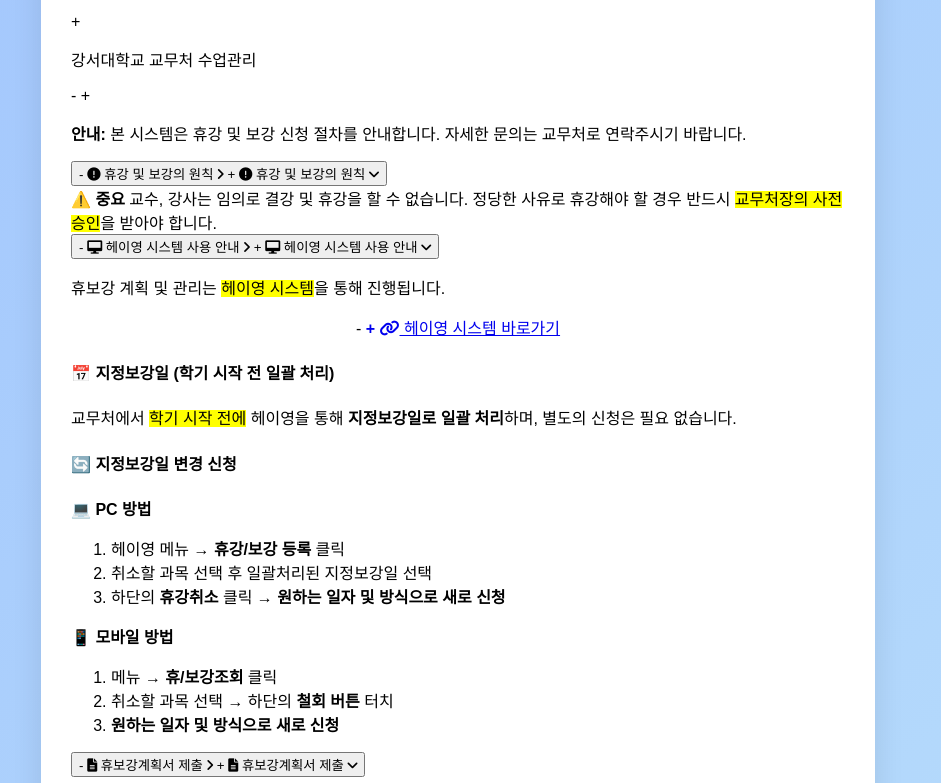
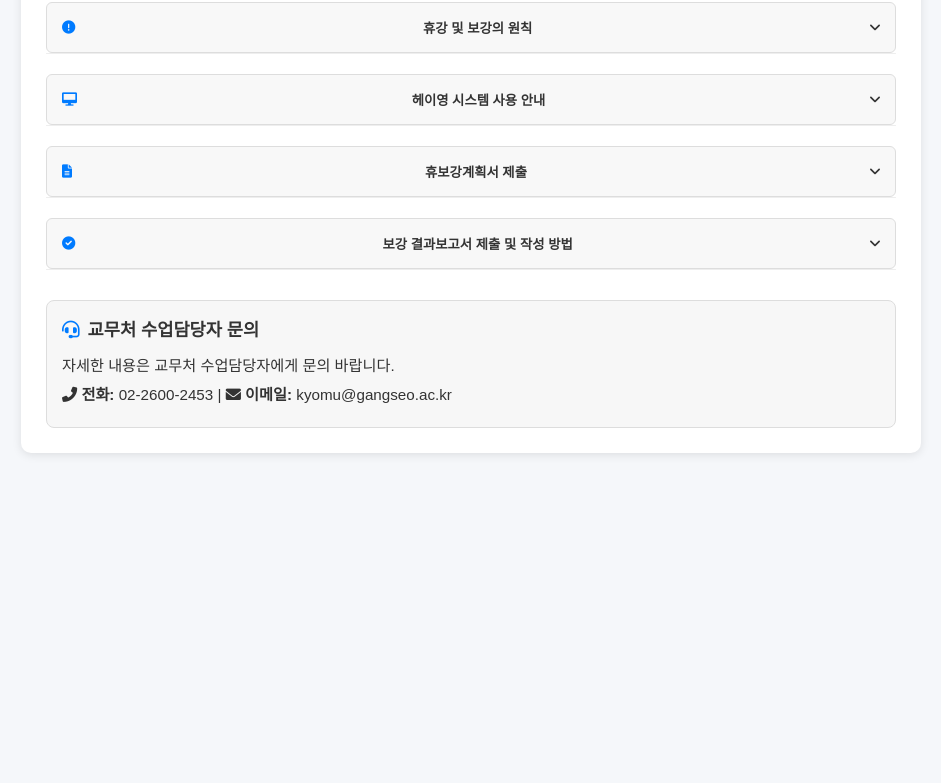
Before and after one commit to GSUKYOMU/GSUKyomu, a plain HTML site: page adjust.html in a window 1280 px wide. Shown: the part 332-1115 px from the top of the page, without its empty margins (169-1110 px from the left). After the commit the page ends 805 px from the top, so only its background shows below. Drawn offline with Linux system fonts and the light colour scheme.

Commit message:
Update adjust.html

```diff
--- a/adjust.html
+++ b/adjust.html
@@ -4,8 +4,202 @@
     <meta charset="UTF-8">
     <meta name="viewport" content="width=device-width, initial-scale=1.0">
     <title>강서대학교 교무처 - 휴보강 신청 안내</title>
-     <link rel="stylesheet" href="style.css">
     <link rel="stylesheet" href="https://cdnjs.cloudflare.com/ajax/libs/font-awesome/6.0.0-beta3/css/all.min.css">
+    <style>
+        /* 기본 레이아웃 및 폰트 */
+        * { box-sizing: border-box; margin: 0; padding: 0; }
+        body {
+            font-family: 'Noto Sans KR', sans-serif;
+            background-color: #f5f7fa;
+            line-height: 1.6;
+            color: #333;
+        }
+        .container {
+            max-width: 900px;
+            margin: 20px auto;
+            background: #fff;
+            padding: 25px;
+            border-radius: 10px;
+            box-shadow: 0 2px 10px rgba(0,0,0,0.1);
+        }
+        .back-link {
+            display: inline-flex;
+            align-items: center;
+            text-decoration: none;
+            color: #007bff;
+            margin-bottom: 20px;
+            font-weight: 500;
+            font-size: 0.9em;
+        }
+
+        /* 1. 페이지 헤더 (page-hero 스타일 적용) */
+        .page-hero {
+            text-align: center;
+            margin-bottom: 30px;
+            padding: 20px;
+            border-radius: 10px;
+            background: #f0f8ff; /* 성적 페이지와 동일한 색상 */
+            border: 1px solid #cce5ff;
+        }
+        .page-hero i {
+            color: #007bff;
+            margin-bottom: 5px;
+            font-size: 1.5em;
+        }
+        .page-hero h1 {
+            font-size: 1.8em;
+            font-weight: 700;
+            color: #333;
+            margin-bottom: 5px;
+        }
+        .page-hero p {
+            font-size: 1em;
+            color: #555;
+        }
+
+        /* 2. 일반 안내 박스 스타일 */
+        .info-box-header {
+            background-color: #fff3cd;
+            color: #856404;
+            padding: 10px 15px;
+            border: 1px solid #ffeeba;
+            border-radius: 5px;
+            margin-bottom: 20px;
+            font-size: 0.95em;
+        }
+
+        /* 3. 아코디언 스타일 (.accordion-header-new 및 .accordion-content-new에 적용) */
+        .accordion-header-new {
+            width: 100%;
+            background-color: #f8f8f8;
+            padding: 15px;
+            font-weight: 600;
+            cursor: pointer;
+            display: flex;
+            justify-content: space-between;
+            align-items: center;
+            color: #333;
+            border: 1px solid #ddd;
+            border-radius: 6px;
+            margin-bottom: 10px;
+            text-align: left;
+            transition: all 0.3s ease;
+        }
+        .accordion-header-new.active {
+            background-color: #e6f0ff;
+            border-color: #007bff;
+        }
+        .accordion-header-new i.fas:first-child {
+            margin-right: 10px;
+            color: #007bff; /* 아이콘 색상 */
+        }
+        .toggle-icon {
+            transition: transform 0.3s;
+        }
+        .accordion-header-new.active .toggle-icon {
+            transform: rotate(180deg);
+        }
+        .accordion-content-new {
+            max-height: 0;
+            overflow: hidden;
+            padding-left: 15px;
+            padding-right: 15px;
+            background-color: #fff;
+            border-left: 1px solid #eee;
+            border-right: 1px solid #eee;
+            border-bottom: 1px solid #eee;
+            margin-top: -10px;
+            margin-bottom: 20px;
+            border-radius: 0 0 6px 6px;
+            transition: max-height 0.4s ease-in-out, padding 0.4s ease-in-out;
+            font-size: 0.95em;
+        }
+        /* 아코디언 내부 요소 스타일 */
+        .accordion-content-new h4 {
+            margin-top: 25px;
+            color: #007bff;
+            font-size: 1.1em;
+        }
+        .accordion-content-new ol, .accordion-content-new ul {
+            margin-left: 20px;
+            padding-left: 0;
+            margin-top: 10px;
+            margin-bottom: 15px;
+            list-style: disc;
+        }
+        .accordion-content-new ol {
+            list-style-type: decimal;
+        }
+        .accordion-content-new li {
+            margin-bottom: 5px;
+            color: #555;
+        }
+        .accordion-content-new mark {
+            background-color: #ffc;
+            padding: 2px 4px;
+        }
+        .important-warning {
+            padding: 15px;
+            margin: 15px 0;
+            border-left: 5px solid #dc3545;
+            background-color: #fcebeb;
+            border-radius: 4px;
+            color: #333;
+        }
+        .important-warning strong {
+            color: #dc3545;
+            display: block;
+            margin-bottom: 5px;
+        }
+        .report-item {
+            display: flex;
+            align-items: flex-start;
+            margin-bottom: 15px;
+            border-bottom: 1px dashed #eee;
+            padding-bottom: 10px;
+        }
+        .item-icon {
+            font-size: 1.2em;
+            color: #28a745;
+            margin-right: 15px;
+        }
+        .item-content strong {
+            color: #333;
+        }
+
+        /* 4. 문의 박스 스타일 (성적 페이지와 동일) */
+        .contact-box {
+            margin-top: 30px;
+            background-color: #f7f7f7; /* 연한 회색 배경 */
+            padding: 15px;
+            border-radius: 8px;
+            border: 1px solid #ddd;
+        }
+        .contact-box h3 {
+            margin-top: 0;
+            color: #333;
+            margin-bottom: 10px;
+            font-size: 1.1em;
+            display: flex;
+            align-items: center;
+        }
+        .contact-box h3 i {
+            margin-right: 8px;
+            color: #007bff;
+        }
+        .contact-box p {
+            margin: 5px 0;
+            font-size: 0.95em;
+        }
+        .contact-box a {
+            text-decoration: none;
+            color: #333;
+        }
+        .contact-box a:hover {
+            color: #007bff;
+        }
+
+    </style>
 </head>
 <body>
     <div class="background-wrap">
@@ -14,24 +208,18 @@
                 <i class="fas fa-arrow-left"></i> 메인으로 돌아가기
             </a>
 
--            <div class="adjust-page-header" id="상단">
--                <h1 style="font-size: 2em; font-weight: 700; color: #333; margin-bottom: 5px;">휴보강 신청 안내</h1>
--                <p style="font-size: 1.1em; color: #555; margin-bottom: 15px;">강서대학교 교무처 수업관리</p>
-+            <div class="adjust-page-header page-hero" id="상단">
-+                <i class="fas fa-chalkboard-teacher"></i>
-+                <h1>휴보강 신청 안내</h1>
-+                <p>강서대학교 교무처 수업관리</p>
+            <div class="adjust-page-header page-hero" id="상단">
+                <i class="fas fa-chalkboard-teacher"></i>
+                <h1>휴보강 신청 안내</h1>
+                <p>강서대학교 교무처 수업관리</p>
             </div>
--
-+
+
             <div class="info-box-header">
                 <p><strong>안내:</strong> 본 시스템은 휴강 및 보강 신청 절차를 안내합니다. 자세한 문의는 교무처로 연락주시기 바랍니다.</p>
             </div>
 
-             <!-- 🔗 id="원칙" 추가 -->
             <button class="accordion-header-new" data-content-id="content1" id="원칙">
--                <i class="fas fa-exclamation-circle"></i> 휴강 및 보강의 원칙 <i class="fas fa-angle-right"></i>
-+                <i class="fas fa-exclamation-circle"></i> 휴강 및 보강의 원칙 <i class="fas fa-angle-down toggle-icon"></i>
+                <i class="fas fa-exclamation-circle"></i> 휴강 및 보강의 원칙 <i class="fas fa-angle-down toggle-icon"></i>
             </button>
             <div class="accordion-content-new" id="content1">
                 <div class="important-warning">
@@ -40,16 +228,13 @@
                 </div>
             </div>
 
-             <!-- 🔗 id="헤이영" 추가 -->
             <button class="accordion-header-new" data-content-id="content2" id="헤이영">
--                <i class="fas fa-desktop"></i> 헤이영 시스템 사용 안내 <i class="fas fa-angle-right"></i>
-+                <i class="fas fa-desktop"></i> 헤이영 시스템 사용 안내 <i class="fas fa-angle-down toggle-icon"></i>
+                <i class="fas fa-desktop"></i> 헤이영 시스템 사용 안내 <i class="fas fa-angle-down toggle-icon"></i>
             </button>
             <div class="accordion-content-new" id="content2">
                 <p>휴보강 계획 및 관리는 <mark>헤이영 시스템</mark>을 통해 진행됩니다.</p>
                 <div style="text-align: center; margin: 15px 0;">
--                    <a href="https://campus.heyoung.co.kr/" target="_blank" class="content-link" style="text-decoration: none; font-weight: bold;">
-+                    <a href="https://campus.heyoung.co.kr/" target="_blank" class="content-link">
+                    <a href="https://campus.heyoung.co.kr/" target="_blank" class="content-link" style="text-decoration: none; color: #007bff; font-weight: bold;">
                         <i class="fas fa-link"></i> 헤이영 시스템 바로가기
                     </a>
                 </div>
@@ -59,28 +244,26 @@
 
                 <h4>🔄 지정보강일 변경 신청</h4>
                 <p style="font-weight: bold; margin-bottom: 5px;">💻 PC 방법</p>
-                 <ol style="list-style-type: decimal;">
+                <ol>
                     <li>헤이영 메뉴 → <strong>휴강/보강 등록</strong> 클릭</li>
                     <li>취소할 과목 선택 후 일괄처리된 지정보강일 선택</li>
                     <li>하단의 <strong>휴강취소</strong> 클릭 → <strong>원하는 일자 및 방식으로 새로 신청</strong></li>
                 </ol>
 
                 <p style="font-weight: bold; margin-bottom: 5px;">📱 모바일 방법</p>
-                 <ol style="list-style-type: decimal;">
+                <ol>
                     <li>메뉴 → <strong>휴/보강조회</strong> 클릭</li>
                     <li>취소할 과목 선택 → 하단의 <strong>철회 버튼</strong> 터치</li>
                     <li><strong>원하는 일자 및 방식으로 새로 신청</strong></li>
                 </ol>
             </div>
 
-             <!-- 🔗 id="계획서" 추가 -->
             <button class="accordion-header-new" data-content-id="content3" id="계획서">
--                <i class="fas fa-file-alt"></i> 휴보강계획서 제출 <i class="fas fa-angle-right"></i>
-+                <i class="fas fa-file-alt"></i> 휴보강계획서 제출 <i class="fas fa-angle-down toggle-icon"></i>
+                <i class="fas fa-file-alt"></i> 휴보강계획서 제출 <i class="fas fa-angle-down toggle-icon"></i>
             </button>
             <div class="accordion-content-new" id="content3">
                 <h4>🖨️ 헤이영 휴보강계획서 출력 및 제출 절차</h4>
-                 <ol style="list-style-type: decimal;">
+                <ol>
                     <li>PC 헤이영 → 메뉴 중 <strong>"휴강/보강 수업조회"</strong> 클릭</li>
                     <li>오른쪽으로 스크롤하여 <strong>"휴보강계획서 [보기]"</strong> 클릭</li>
                     <li>매 교시별로 출력 후 우측하단에 <strong>본인 서명</strong></li>
@@ -106,10 +289,8 @@
                 </ul>
             </div>
 
-             <!-- 🔗 id="보고서" 추가 -->
             <button class="accordion-header-new" data-content-id="content4" id="보고서">
--                <i class="fas fa-check-circle"></i> 보강 결과보고서 제출 및 작성 방법 <i class="fas fa-angle-right"></i>
-+                <i class="fas fa-check-circle"></i> 보강 결과보고서 제출 및 작성 방법 <i class="fas fa-angle-down toggle-icon"></i>
+                <i class="fas fa-check-circle"></i> 보강 결과보고서 제출 및 작성 방법 <i class="fas fa-angle-down toggle-icon"></i>
             </button>
             <div class="accordion-content-new" id="content4">
 
@@ -135,7 +316,11 @@
                 </div>
 
                 <div class="report-item">
-@@ -158,89 +159,84 @@
+                    <div class="item-icon"><i class="fas fa-book-open"></i></div>
+                    <div class="item-content">
+                        <strong>보강 내용:</strong>
+                        <ul>
+                            <li>수업 주제 및 강의 내용을 상세하게 작성 (단순 '휴강 보강' 금지)</li>
                         </ul>
                     </div>
                 </div>
@@ -143,7 +328,7 @@
                 <div class="attachment-section">
                     <h4 class="section-title"><i class="fas fa-paperclip"></i> 관련 자료 첨부 (증빙 자료)</h4>
 
-                     <h5 style="color: #444; margin-top: 0; margin-bottom: 5px;">대면 보강 시:</h5>
+                    <h5 style="color: #444; margin-top: 25px; margin-bottom: 5px;">대면 보강 시:</h5>
                     <ul>
                         <li>대면 수업 <strong>사진</strong> 또는 헤이영 <mark>출결 상세 내용 캡처</mark> 첨부</li>
                     </ul>
@@ -161,16 +346,12 @@
                 </ul>
             </div>
 
--            <div class="contact-box" style="margin-top: 30px; background-color: #f7f7f7; padding: 15px; border-radius: 8px;" id="문의">
--                <h3 style="margin-top: 0; color: #333;"><i class="fas fa-headset"></i> 교무처 수업담당자 문의</h3>
-+            <div class="contact-box" id="문의">
-+                <h3><i class="fas fa-headset"></i> 교무처 수업담당자 문의</h3>
+            <div class="contact-box" id="문의">
+                <h3><i class="fas fa-headset"></i> 교무처 수업담당자 문의</h3>
                 <p>자세한 내용은 교무처 수업담당자에게 문의 바랍니다.</p>
                 <p>
--                    <i class="fas fa-phone-alt"></i> <strong>전화:</strong> <a href="tel:0226002453" style="text-decoration: none; color: #333;">02-2600-2453</a> |
--                    <i class="fas fa-envelope"></i> <strong>이메일:</strong> <a href="mailto:kyomu@gangseo.ac.kr" style="text-decoration: none; color: #333;">kyomu@gangseo.ac.kr</a>
-+                    <i class="fas fa-phone-alt"></i> <strong>전화:</strong> <a href="tel:0226002453">02-2600-2453</a> |
-+                    <i class="fas fa-envelope"></i> <strong>이메일:</strong> <a href="mailto:kyomu@gangseo.ac.kr">kyomu@gangseo.ac.kr</a>
+                    <i class="fas fa-phone-alt"></i> <strong>전화:</strong> <a href="tel:0226002453">02-2600-2453</a> |
+                    <i class="fas fa-envelope"></i> <strong>이메일:</strong> <a href="mailto:kyomu@gangseo.ac.kr">kyomu@gangseo.ac.kr</a>
                 </p>
             </div>
         </div>
@@ -187,11 +368,12 @@
                     const content = document.getElementById(contentId);
                     const isOpening = !this.classList.contains('active');
 
+                    // 모든 아코디언 닫기
                     if (isOpening) {
                         headers.forEach(h => {
                             h.classList.remove('active');
--                            const icon = h.querySelector('.fas:last-child');
--                            icon.classList.replace('fa-angle-up', 'fa-angle-right');
+                            const icon = h.querySelector('.toggle-icon');
+                            icon.style.transform = 'rotate(0deg)';
                         });
                         contents.forEach(c => {
                             c.style.maxHeight = '0px';
@@ -200,19 +382,22 @@
                         });
                     }
 
+                    // 현재 아코디언 열기/닫기
                     this.classList.toggle('active');
--                    const icon = this.querySelector('.fas:last-child');
+                    const icon = this.querySelector('.toggle-icon');
 
                     if (this.classList.contains('active')) {
-                         content.style.maxHeight = content.scrollHeight + 40 + 'px';
+                        // 열기
+                        content.style.maxHeight = content.scrollHeight + 40 + 'px'; // 40px는 상하 패딩 (20px*2)
                         content.style.paddingTop = '20px';
                         content.style.paddingBottom = '20px';
--                        icon.classList.replace('fa-angle-right', 'fa-angle-up');
+                        icon.style.transform = 'rotate(180deg)';
                     } else {
+                        // 닫기
                         content.style.maxHeight = '0px';
                         content.style.paddingTop = '0';
                         content.style.paddingBottom = '0';
--                        icon.classList.replace('fa-angle-up', 'fa-angle-right');
+                        icon.style.transform = 'rotate(0deg)';
                     }
                 });
             });
```
Lines whose indentation alone changed are shown as unchanged.
